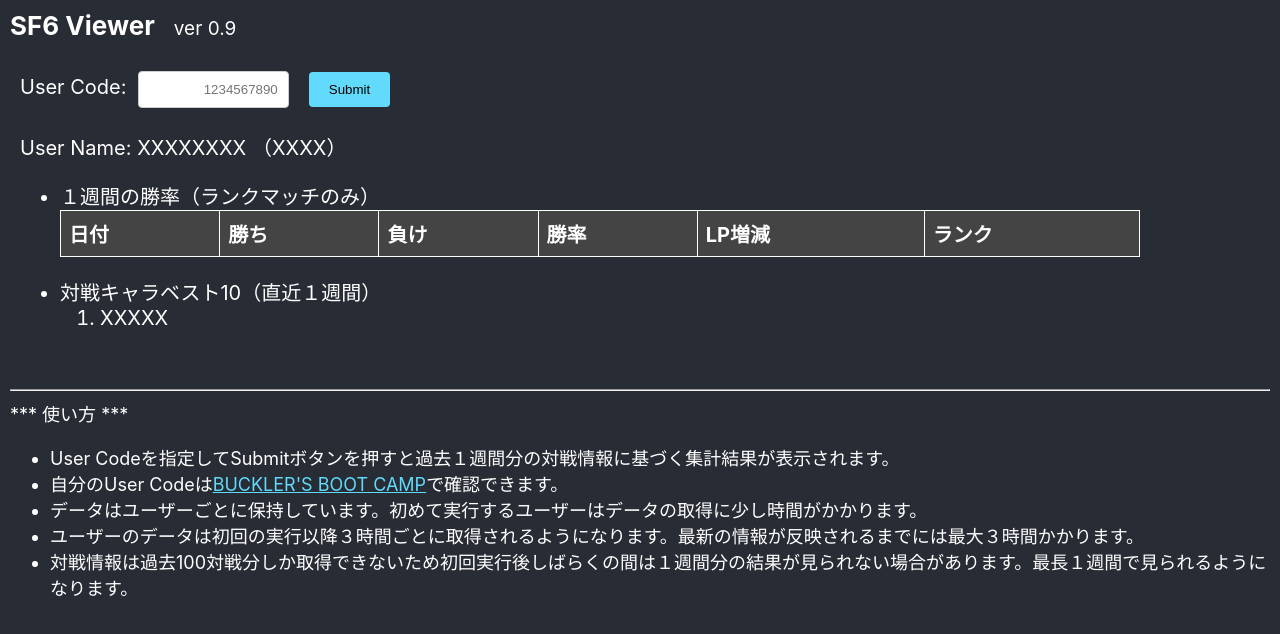
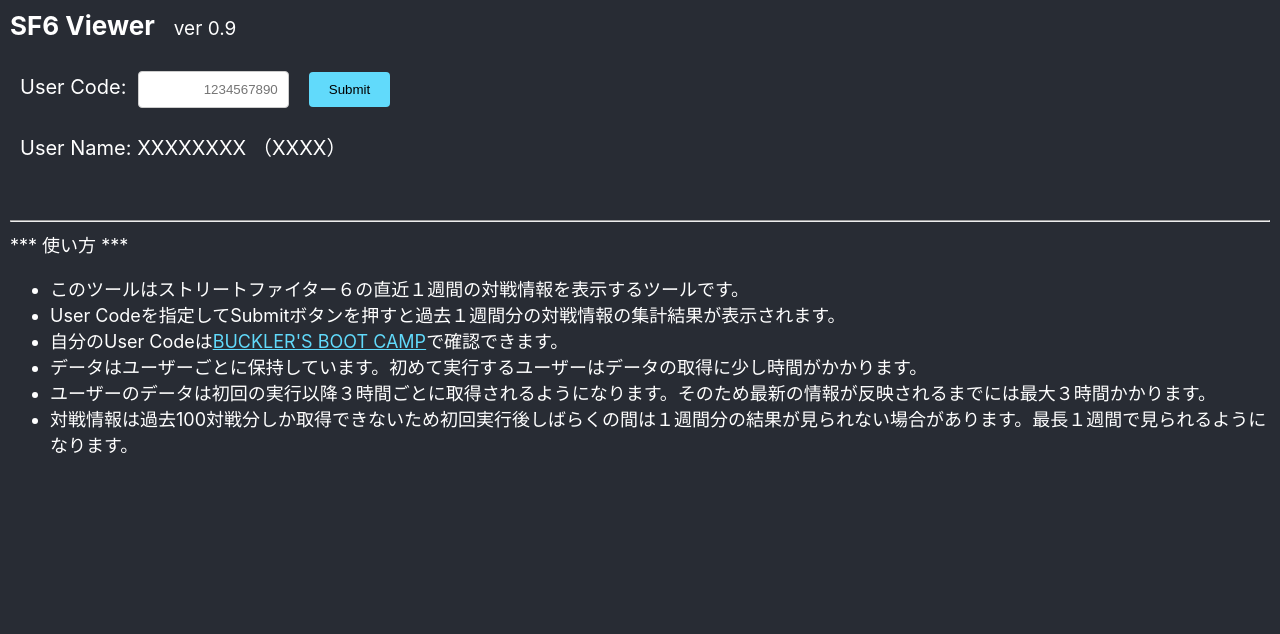
Before and after one commit to kthub/sf6viewer, a React (Create React App) app: page / in a window 1280 px wide. Shown: the top 634 px of the page. Built offline with nearby package versions, Linux system fonts and the light colour scheme.

Commit message:
update view

```diff
--- a/src/App.js
+++ b/src/App.js
@@ -17,20 +17,19 @@ function App() {
         <br/>
         User Name: {gameRecord[0]?.ReplayReduced.fighter_id || 'XXXXXXXX'} （{gameRecord[0]?.CharacterName || 'XXXX'}）
         <ul>
-          <li>１週間の勝率（ランクマッチのみ）</li>
-            <SimpleTable gameRecord={gameRecord} />
-          <li>対戦キャラベスト10（直近１週間）</li>
-            <SimpleList gameRecord={gameRecord} />
+          <SimpleTable gameRecord={gameRecord} />
+          <SimpleList gameRecord={gameRecord} />
         </ul>
       </main>
       <footer className="App-footer">
         <hr/>
-        *** 使い方 ***<br/>
+        *** 使い方 ***
         <ul>
-          <li>User Codeを指定してSubmitボタンを押すと過去１週間分の対戦情報に基づく集計結果が表示されます。</li>
+          <li>このツールはストリートファイター６の直近１週間の対戦情報を表示するツールです。</li>
+          <li>User Codeを指定してSubmitボタンを押すと過去１週間分の対戦情報の集計結果が表示されます。</li>
           <li>自分のUser Codeは<a href="https://www.streetfighter.com/6/buckler/ja-jp" target="_blank" rel="noopener noreferrer" className="App-link">BUCKLER'S BOOT CAMP</a>で確認できます。</li>
           <li>データはユーザーごとに保持しています。初めて実行するユーザーはデータの取得に少し時間がかかります。</li>
-          <li>ユーザーのデータは初回の実行以降３時間ごとに取得されるようになります。最新の情報が反映されるまでには最大３時間かかります。</li>
+          <li>ユーザーのデータは初回の実行以降３時間ごとに取得されるようになります。そのため最新の情報が反映されるまでには最大３時間かかります。</li>
           <li>対戦情報は過去100対戦分しか取得できないため初回実行後しばらくの間は１週間分の結果が見られない場合があります。最長１週間で見られるようになります。</li>
         </ul>
       </footer>
--- a/src/SimpleForm.js
+++ b/src/SimpleForm.js
@@ -2,8 +2,9 @@ import React, { useState } from 'react';
 import './SimpleForm.css';
 
 function SimpleForm(props) {
+  const [userCode, setUserCode] = useState('');
   const [isLoading, setIsLoading] = useState(false);
-  const [userCode, setUserCode] = useState('');
+  const [error, setError] = useState('');
 
   const handleChange = (e) => {
     setUserCode(e.target.value);
@@ -11,9 +12,29 @@ function SimpleForm(props) {
 
   const handleSubmit = (e) => {
     e.preventDefault();
+    setError('');
+
+    // check input
+    const isValid = /^\d{10}$/.test(userCode);
+    if (!isValid) {
+      setError(`User Codeの形式が不正です。(User Code : ${userCode})`);
+    } else {
       setIsLoading(true);
       fetchData();
+    }
   };
+
+  const ErrorMessage = ({ error }) => {
+    if (!error) {
+      return null;
+    }
+
+    return (
+      <div style={{ color: 'red', margin: '10px 0' }}>
+        {error}
+      </div>
+    );
+  }
 
   async function fetchData() {
     const url = `https://wcsppz000i.execute-api.ap-northeast-1.amazonaws.com/retrieveBattleLog?USER_CODE=${userCode}`;
@@ -26,21 +47,19 @@ function SimpleForm(props) {
       });
       if (!response.ok) {
         throw new Error('Network response was not ok ' + response.statusText);
+      } else {
+        const gameRecord = await response.json();
+        props.setGameRecord(gameRecord);
+        setIsLoading(false)
       }
-      const gameRecord = await response.json();
-
-      // update component's state with the data from url
-      props.setGameRecord(gameRecord);
-
-      // restore button state
-      setIsLoading(false)
-
     } catch (error) {
-      console.error('There has been a problem with your fetch operation:', error);
+      setError(error.message + ' : ' + error.message);
+      setIsLoading(false);
     }
   }
 
   return (
+    <div>
       <form onSubmit={handleSubmit} className="form-content">
         <label>
           User Code: &nbsp;
@@ -55,6 +74,8 @@ function SimpleForm(props) {
           {isLoading ? <span className="loading-text">Loading...</span> : 'Submit'}
         </button>
       </form>
+      <ErrorMessage error={error} />
+    </div>
   );
 }
 
--- a/src/SimpleList.js
+++ b/src/SimpleList.js
@@ -6,7 +6,7 @@ class SimpleList extends React.Component {
 
   convertData(gameRecord) {
     if (!Array.isArray(gameRecord)) {
-      return ['XXXXX'];
+      return [];
     }
 
     const charNameCount = {};
@@ -38,8 +38,14 @@ class SimpleList extends React.Component {
   }
 
   render() {
+    if (!this.props.gameRecord || !Array.isArray(this.props.gameRecord) || this.props.gameRecord.length === 0) {
+      return null;
+    }
     return (
-      <List dataList={this.convertData(this.props.gameRecord)} />
+      <div>
+        <li>対戦キャラベスト10（直近１週間）</li>
+        <List dataList={this.convertData(this.props.gameRecord)} />
+      </div>
     );
   }
 }
--- a/src/SimpleTable.js
+++ b/src/SimpleTable.js
@@ -60,8 +60,14 @@ class SimpleTable extends React.Component {
    * React render method.
    */
   render() {
+    if (!this.props.gameRecord || !Array.isArray(this.props.gameRecord) || this.props.gameRecord.length === 0) {
+      return null;
+    }
     return (
-      <Table dataList={this.convertData(this.props.gameRecord)} />
+      <div>
+        <li>１週間の勝率（ランクマッチのみ）</li>
+        <Table dataList={this.convertData(this.props.gameRecord)} />
+      </div>
     );
   }
 }
```
Also changed, not shown: 1 other file (tests, documents, lock files or other folders). Lines whose indentation alone changed are shown as unchanged.
